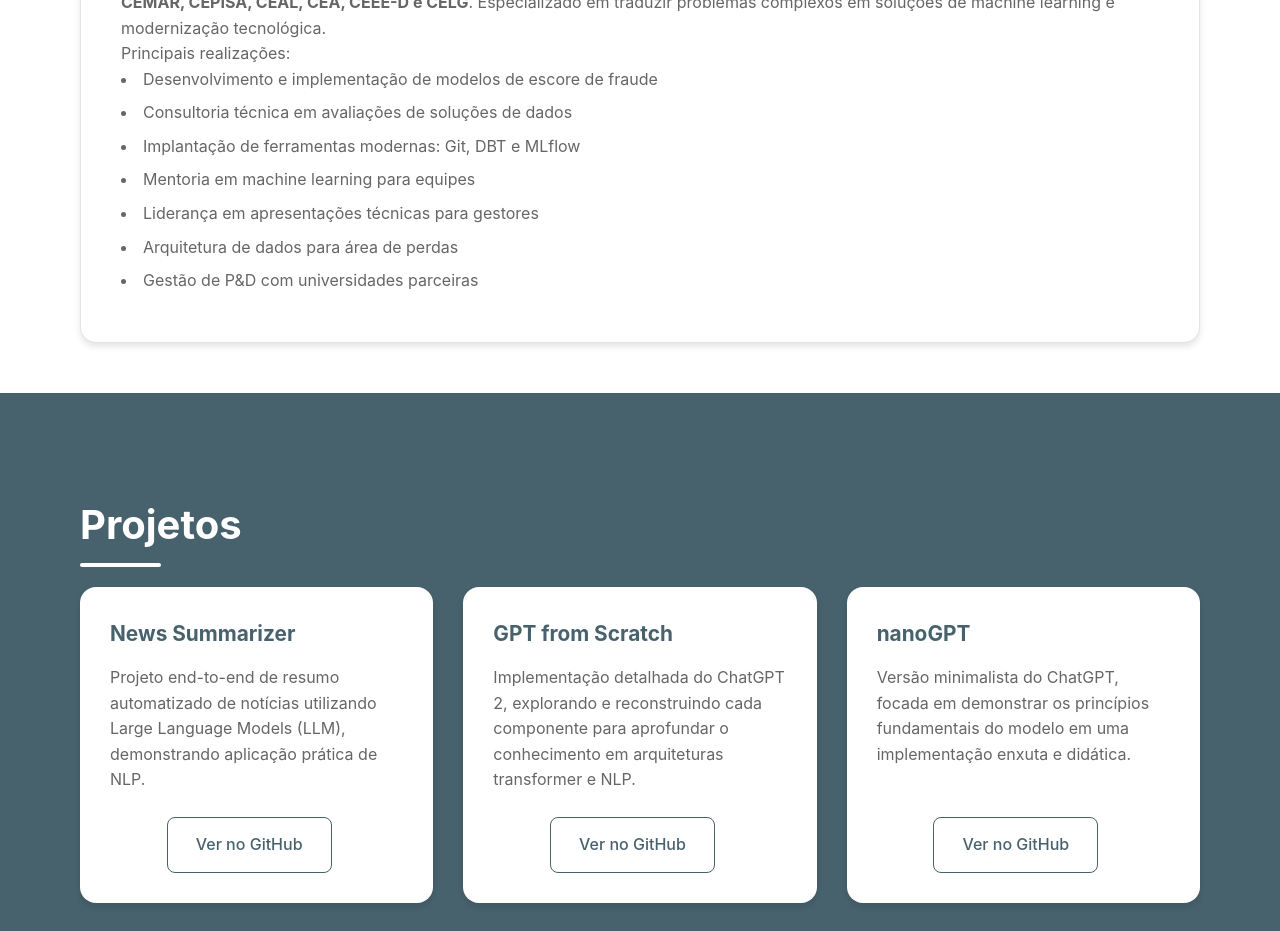
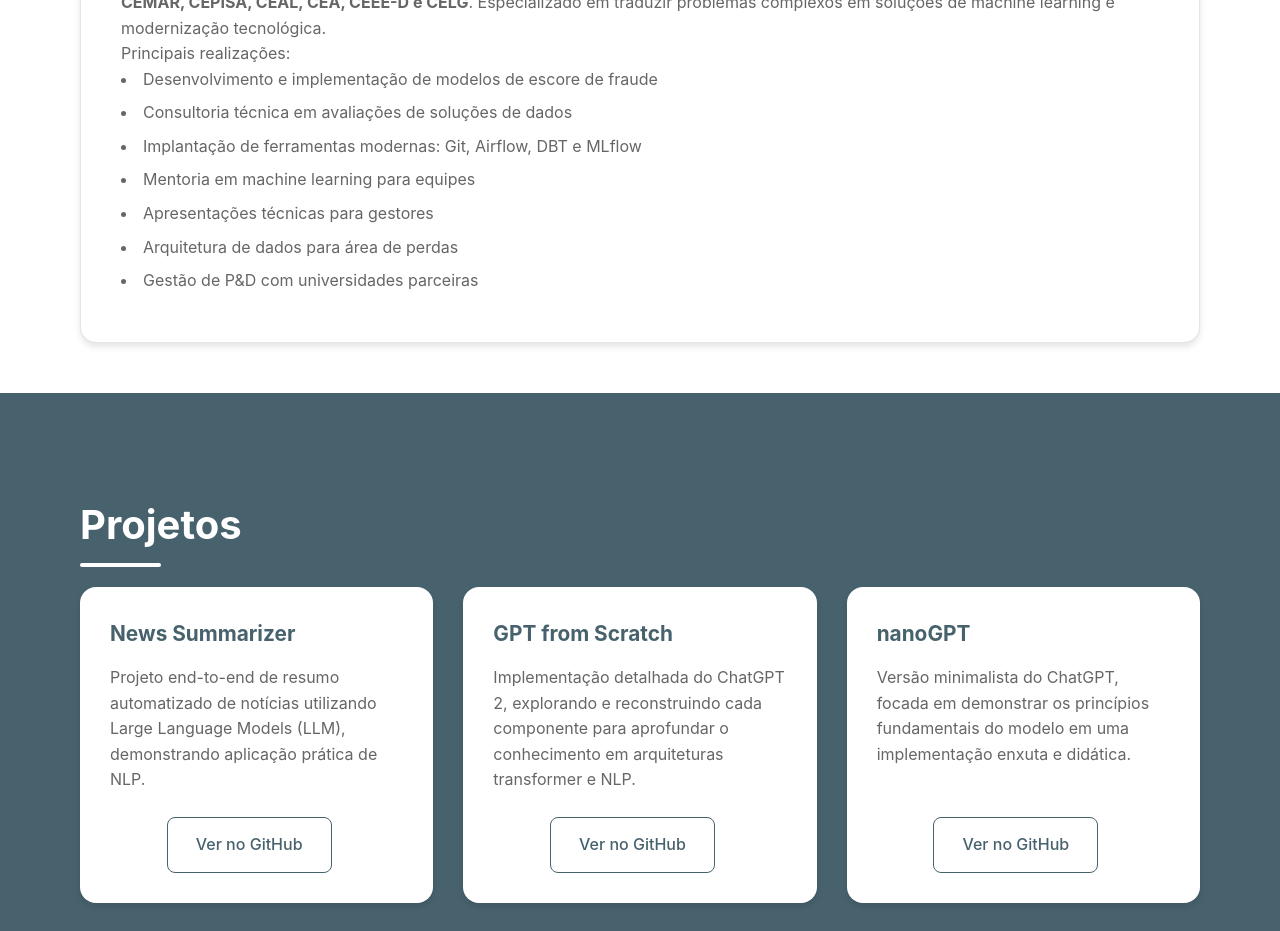
Before and after one commit to maikereis/portfolio, a plain HTML site: page index.html in a window 1280 px wide. Shown: the part 1760-2691 px from the top of the page. Drawn offline with Linux system fonts and the light colour scheme.

Commit message:
Add airflow

```diff
--- a/index.html
+++ b/index.html
@@ -655,9 +655,9 @@
                     <ul>
                         <li>Desenvolvimento e implementação de modelos de escore de fraude</li>
                         <li>Consultoria técnica em avaliações de soluções de dados</li>
-                        <li>Implantação de ferramentas modernas: Git, DBT e MLflow</li>
+                        <li>Implantação de ferramentas modernas: Git, Airflow, DBT e MLflow</li>
                         <li>Mentoria em machine learning para equipes</li>
-                        <li>Liderança em apresentações técnicas para gestores</li>
+                        <li>Apresentações técnicas para gestores</li>
                         <li>Arquitetura de dados para área de perdas</li>
                         <li>Gestão de P&D com universidades parceiras</li>
                     </ul>
```
